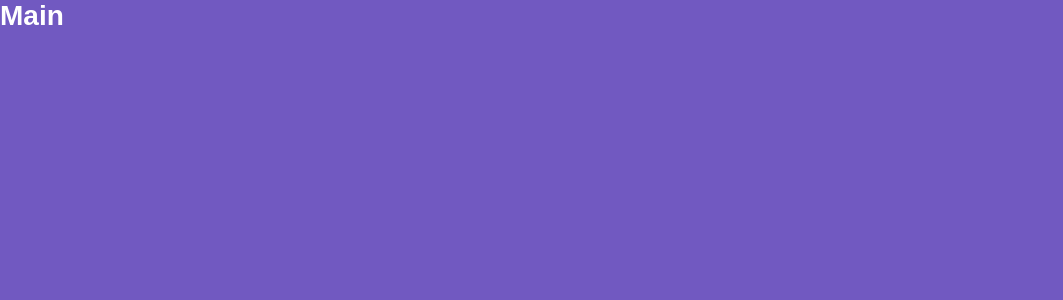
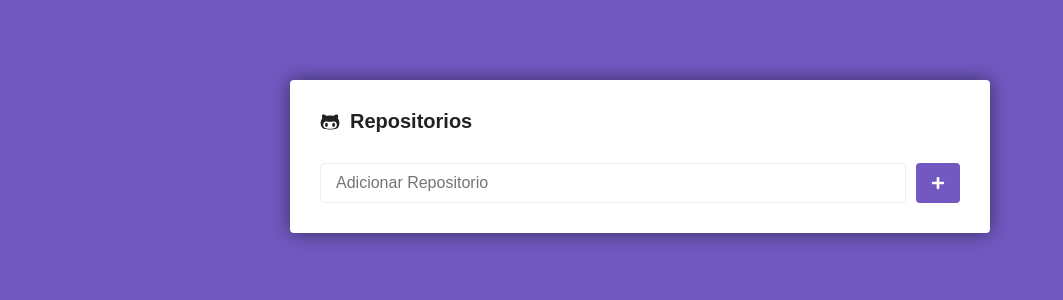
Before and after one commit to PatricSPires/bootcamp2019, a React (Create React App) app in the folder modulo05/: page / in a window 1280 px wide. Shown: the top 300 px of the page, without its empty margins (0-1063 px from the left). Built offline with nearby package versions, Linux system fonts and the light colour scheme; the HTML template or start-up script is replaced by a standard one.

Commit message:
feat(main): add main styles

```diff
--- a/modulo05/package.json
+++ b/modulo05/package.json
@@ -8,6 +8,7 @@
     "@testing-library/user-event": "^7.1.2",
     "react": "^16.12.0",
     "react-dom": "^16.12.0",
+    "react-icons": "^3.9.0",
     "react-router-dom": "^5.1.2",
     "react-scripts": "3.3.1",
     "styled-components": "^5.0.1"
--- a/modulo05/src/pages/Main/index.js
+++ b/modulo05/src/pages/Main/index.js
@@ -1,7 +1,22 @@
 import React from 'react';
 
-import { Title } from './styled';
+import { FaGithubAlt, FaPlus } from 'react-icons/fa';
+import { Container, Form, SubmitButton } from './styled';
 
 export default function Main() {
-  return <Title>Main</Title>;
+  return (
+    <Container>
+      <h1>
+        <FaGithubAlt />
+        Repositorios
+      </h1>
+
+      <Form onSubmit={() => {}}>
+        <input type="text" placeholder="Adicionar Repositorio" />
+        <SubmitButton>
+          <FaPlus color="#FFF" size={14} />
+        </SubmitButton>
+      </Form>
+    </Container>
+  );
 }
--- a/modulo05/src/pages/Main/styled.js
+++ b/modulo05/src/pages/Main/styled.js
@@ -1,5 +1,47 @@
 import styled from 'styled-components';
 
-export const Title = styled.h1`
-  color: #fff;
+export const Container = styled.div`
+  max-width: 700px;
+  background-color: #fff;
+  border-radius: 4px;
+  box-shadow: 0 0 20px rgba(0, 0, 0, 0.5);
+  padding: 30px;
+  margin: 80px auto;
+
+  h1 {
+    font-size: 20px;
+    display: flex;
+    align-items: center;
+
+    svg {
+      margin-right: 10px;
+    }
+  }
 `;
+
+export const Form = styled.form`
+  margin-top: 30px;
+  display: flex;
+
+  input {
+    flex: 1;
+    border: 1px solid #eee;
+    padding: 10px 15px;
+    border-radius: 4px;
+    font-size: 16px;
+  }
+`;
+
+export const SubmitButton = styled.button.attrs({
+  type: 'submit',
+})`
+  background: #7159c1;
+  border: 0;
+  padding: 0 15px;
+  margin-left: 10px;
+  border-radius: 4px;
+
+  display: flex;
+  justify-content: center;
+  align-items: center;
+`;
```
Also changed, not shown: 1 other file (tests, documents, lock files or other folders).
